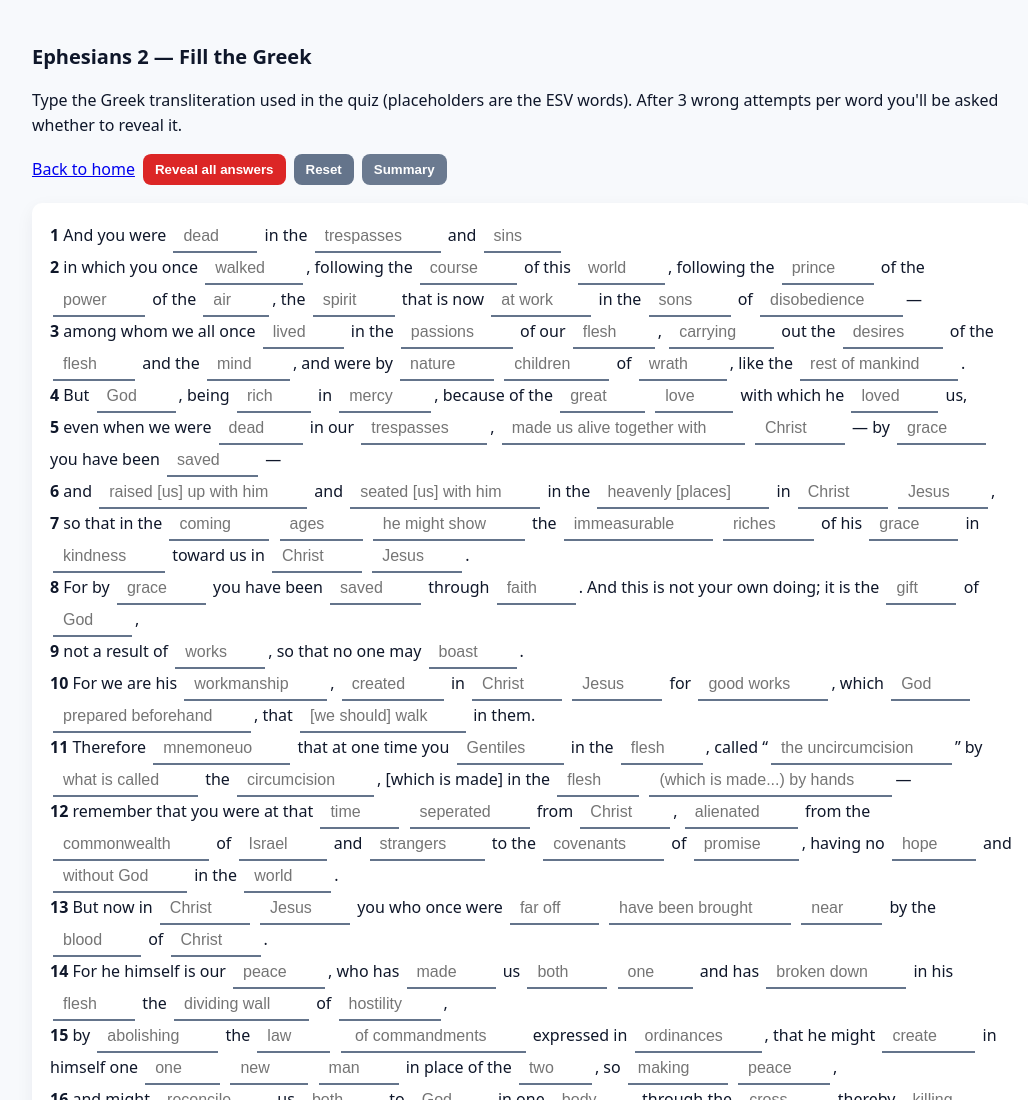
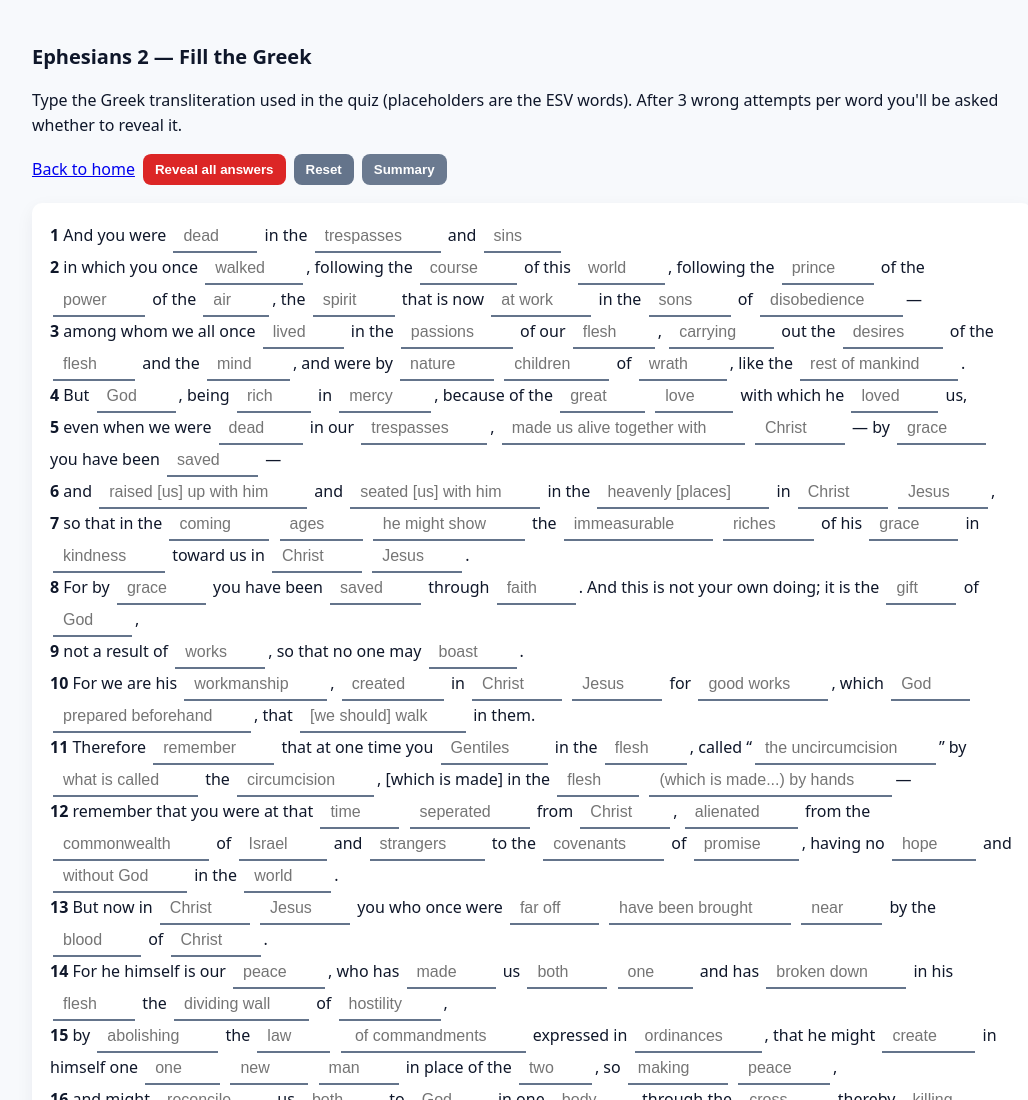
Before and after one commit to SDG-Ebenezer/ephesians-study-tools, a plain HTML site: page greekword2.html in a window 1280 px wide. Shown: the top 1100 px of the page, without its empty margins (108-1136 px from the left). Drawn offline with Linux system fonts and the light colour scheme.

Commit message:
Update Ephesians 2:11

```diff
--- a/greekword2.html
+++ b/greekword2.html
@@ -78,7 +78,7 @@
     </div>
 
     <div><strong>11</strong>
-      Therefore <input class="greek autosize" data-key="remember" placeholder="mnemoneuo"> that at one time you <input class="greek autosize" data-key="ethnos" placeholder="Gentiles"> in the <input class="greek autosize" data-key="sarx" placeholder="flesh">, called “<input class="greek autosize" data-key="akrobystia" placeholder="the uncircumcision">” by <input class="greek autosize" data-key="lego" placeholder="what is called"> the <input class="greek autosize" data-key="peritome" placeholder="circumcision">, [which is made] in the <input class="greek autosize" data-key="sarx" placeholder="flesh"> <input class="greek autosize" data-key="cheiropoietos" placeholder="(which is made...) by hands">—
+      Therefore <input class="greek autosize" data-key="mnemoneuo" placeholder="remember"> that at one time you <input class="greek autosize" data-key="ethnos" placeholder="Gentiles"> in the <input class="greek autosize" data-key="sarx" placeholder="flesh">, called “<input class="greek autosize" data-key="akrobystia" placeholder="the uncircumcision">” by <input class="greek autosize" data-key="lego" placeholder="what is called"> the <input class="greek autosize" data-key="peritome" placeholder="circumcision">, [which is made] in the <input class="greek autosize" data-key="sarx" placeholder="flesh"> <input class="greek autosize" data-key="cheiropoietos" placeholder="(which is made...) by hands">—
     </div>
 
     <div><strong>12</strong>
```
